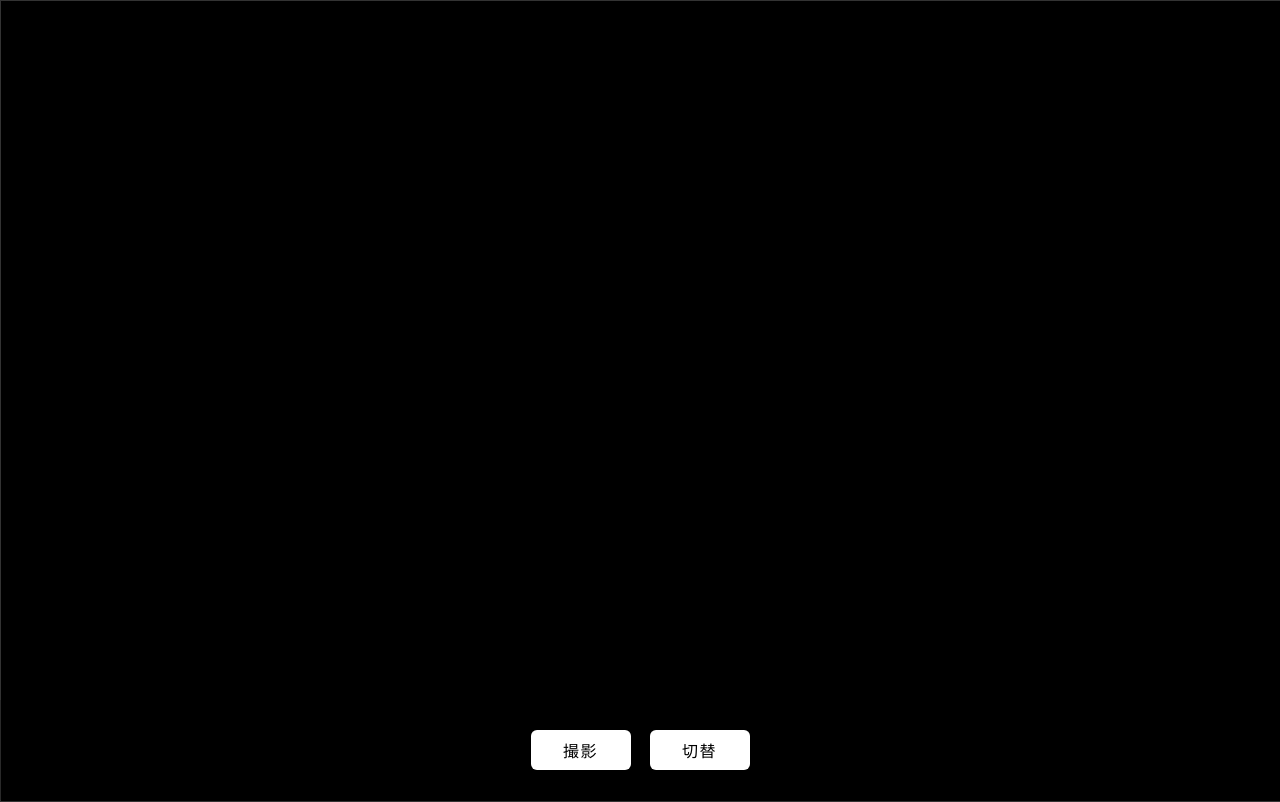
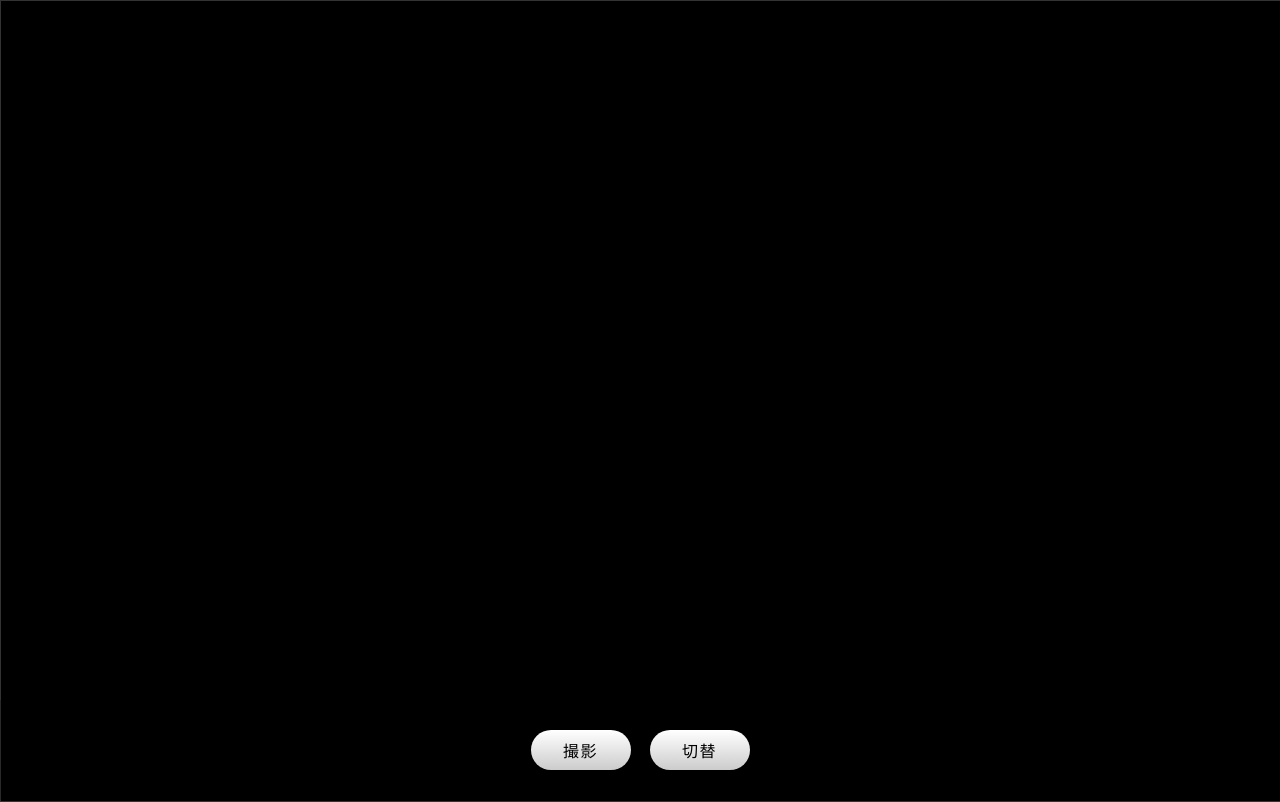
Before and after one commit to cawpea/web-camera, a website: page src/index.html in a window 1280 px wide. Drawn offline with Linux system fonts and the light colour scheme.

Commit message:
Update style

```diff
--- a/src/assets/styles/index.css
+++ b/src/assets/styles/index.css
@@ -31,11 +31,11 @@ button {
   border: none;
   width: 100px;
   height: 40px;
-  border-radius: 6px;
+  border-radius: 20px;
   font-size: 16px;
   letter-spacing: .1em;
   cursor: pointer;
-  background: #FFF;
+  background: linear-gradient(#FFF, #CCC);
 }
 button:hover {
   background: #EEE;
```
